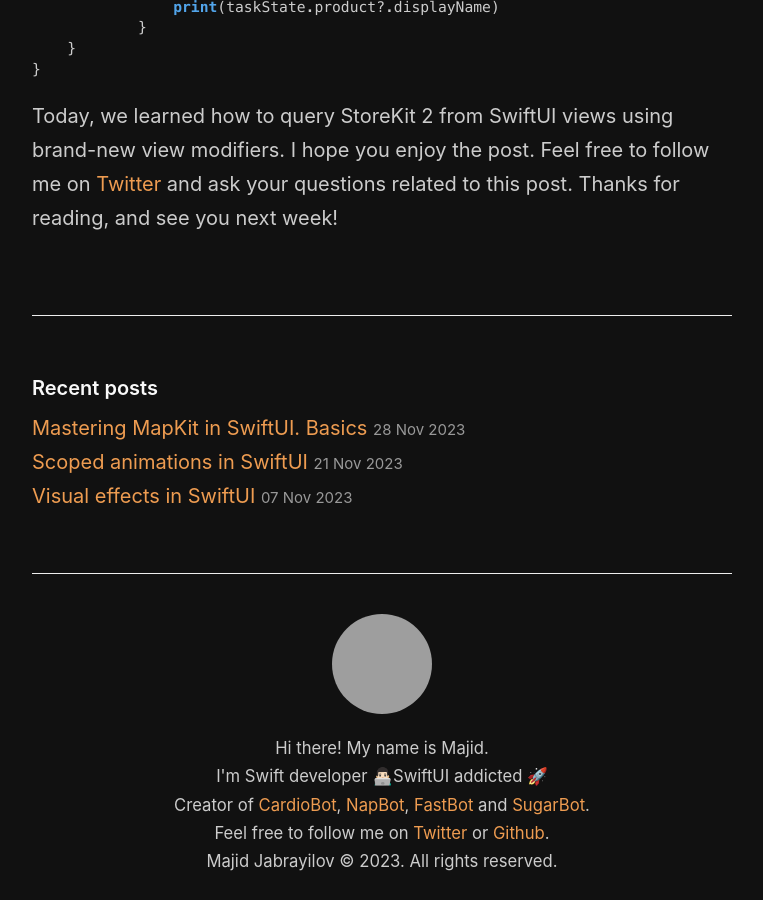
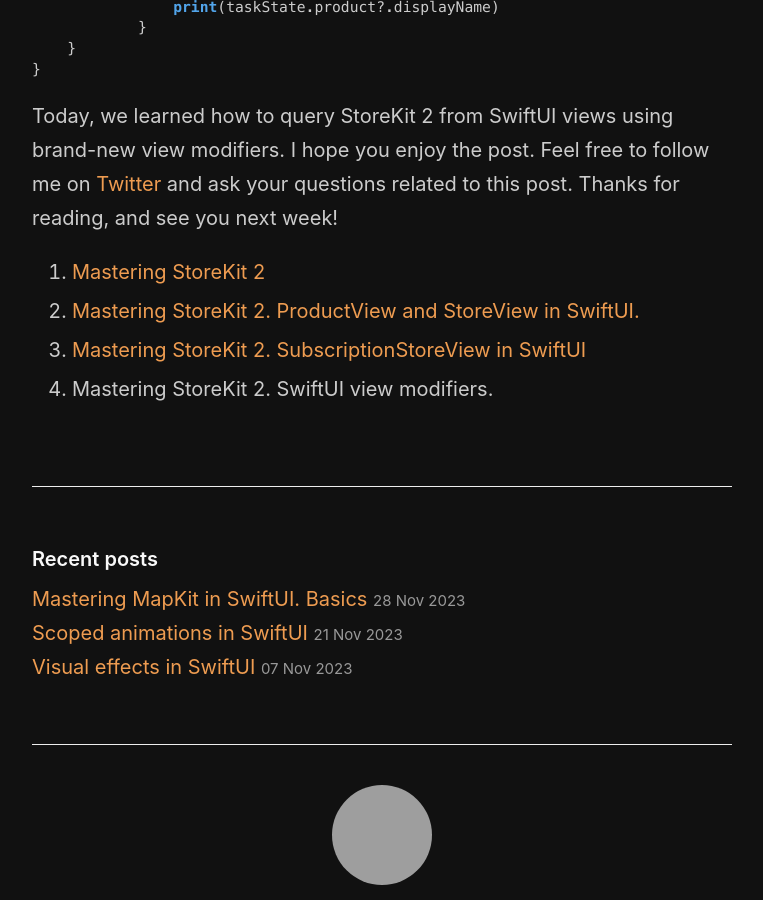
Before and after one commit to mecid/mecid.github.io, a Jekyll site: the page built from _posts/2023-08-29-mastering-storekit2-swiftui-view-modifiers.md, in a window 1280 px wide and 900 px high, scrolled down 3251 px, cut to the strip 0-900 px from the top of the window. Shown: the whole strip, without its empty margins (258-1021 px from the left). Built offline with Jekyll 4.4.1, drawn with Linux system fonts in a browser that asks for light colours; grey boxes are pictures that could not be loaded.

Commit message:
reference added to the storekit 2 post

````diff
--- a/_posts/2023-08-29-mastering-storekit2-swiftui-view-modifiers.md
+++ b/_posts/2023-08-29-mastering-storekit2-swiftui-view-modifiers.md
@@ -106,3 +106,9 @@
 ```
 
 Today, we learned how to query StoreKit 2 from SwiftUI views using brand-new view modifiers. I hope you enjoy the post. Feel free to follow me on [Twitter](https://twitter.com/mecid) and ask your questions related to this post. Thanks for reading, and see you next week!
+
+
+1. [Mastering StoreKit 2](/2023/08/01/mastering-storekit2/)
+2. [Mastering StoreKit 2. ProductView and StoreView in SwiftUI.](/2023/08/08/mastering-storekit2-productview-in-swiftui/)
+3. [Mastering StoreKit 2. SubscriptionStoreView in SwiftUI](/2023/08/23/mastering-storekit2-subscriptionstoreview-in-swiftui/)
+4. Mastering StoreKit 2. SwiftUI view modifiers.
````
